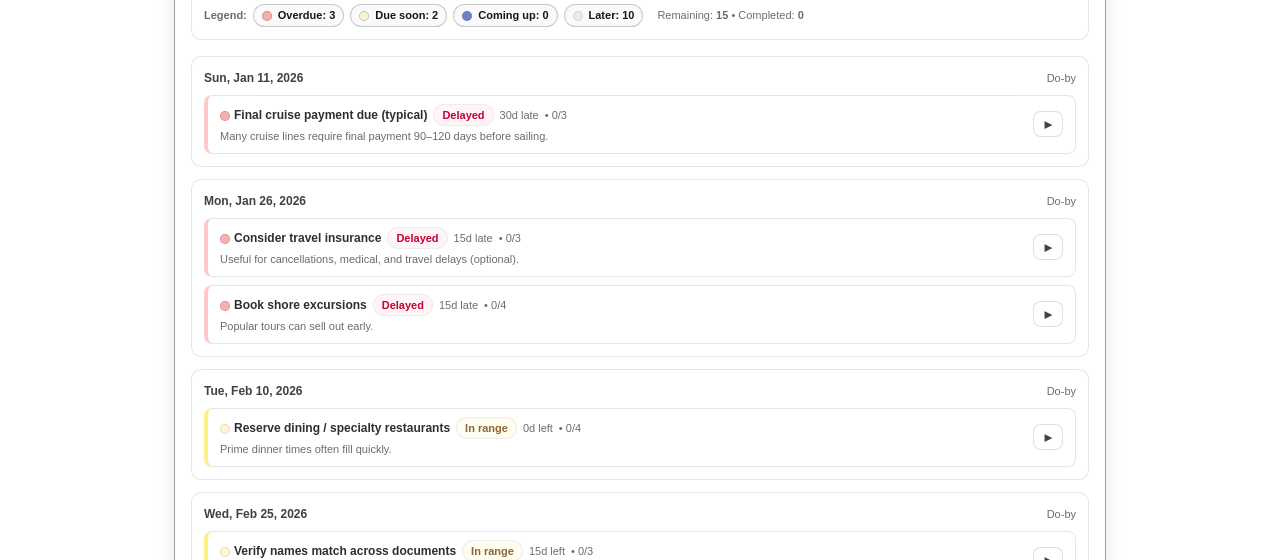
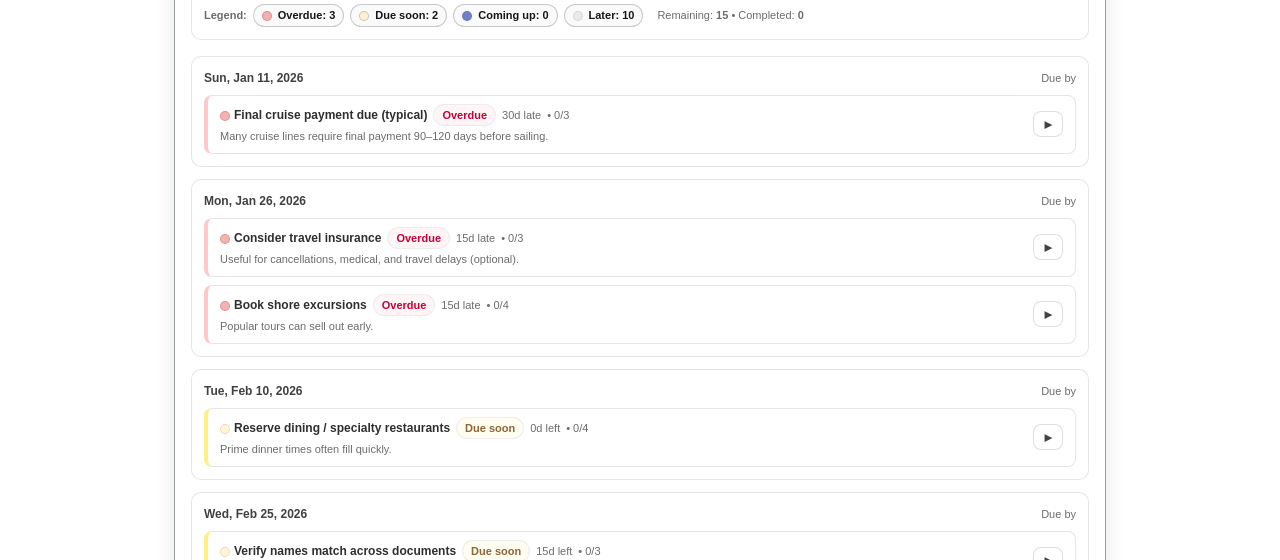
Before and after one commit to eventclock/event-clocks, a Next.js app: page /cruise in a window 1280 px wide. Shown: the part 392-952 px from the top of the page. Built offline with nearby package versions, Linux system fonts and the light colour scheme.

Commit message:
changed pill labels

```diff
--- a/src/app/cruise/CruiseTimelineClient.tsx
+++ b/src/app/cruise/CruiseTimelineClient.tsx
@@ -73,7 +73,7 @@ const LS_KEY = "eventclocks:cruise-plan:v1";
 const LS_EXPORT_SIG_KEY = "eventclocks:cruise-plan:lastExportSig:v1";
 
 const DEFAULT_DESCRIPTION =
-  "Tasks are sorted by Do-by date. Expand tasks to check off items and add remarks. Export for a portable backup.";
+  "Tasks are sorted by Due by date. Expand tasks to check off items and add remarks. Export for a portable backup.";
 
 function startOfToday() {
   const d = new Date();
@@ -136,12 +136,12 @@ function statusBadge(urgency: ComputedTask["urgency"]) {
   switch (urgency) {
     case "overdue":
       // pastel red
-      return { label: "Delayed", cls: "border-gray-200/70 bg-rose-50/70 text-rose-700" };
+      return { label: "Overdue", cls: "border-gray-200/70 bg-rose-50/70 text-rose-700" };
     case "inRange":
       // pastel yellow
-      return { label: "In range", cls: "border-gray-200/70 bg-yellow-50/70 text-yellow-900/80" };
+      return { label: "Due soon", cls: "border-gray-200/70 bg-yellow-50/70 text-yellow-900/80" };
     case "soon":
-      return { label: "Soon", cls: "border-gray-200/70 bg-sky-50/70 text-sky-900/80" };
+      return { label: "Coming up", cls: "border-gray-200/70 bg-sky-50/70 text-sky-900/80" };
     default:
       return { label: "Later", cls: "border-black/10 bg-white text-black/65" };
   }
@@ -1119,7 +1119,7 @@ export default function CruiseTimelineClient() {
               Today
             </button>
           ) : null}
-          <span>Tasks are shown on their Do-by dates.</span>
+          <span>Tasks are shown on their Due by dates.</span>
         </div>
       </div>
     );
@@ -1448,7 +1448,7 @@ export default function CruiseTimelineClient() {
                     <div style={{ fontSize: 12, fontWeight: 800, color: "rgba(0,0,0,0.75)" }}>
                       {formatDateLong(date)}
                     </div>
-                    <div className={styles.muted}>Do-by</div>
+                    <div className={styles.muted}>Due by</div>
                   </div>
 
                   <div className="space-y-2">
@@ -1687,7 +1687,7 @@ export default function CruiseTimelineClient() {
                 <div className={styles.sectionTitle}>How to use</div>
                 <ul className={styles.bullets}>
                 <li>Set sailing date + cruise length.</li>
-                <li>Work top-to-bottom: earliest Do-by dates first.</li>
+                <li>Work top-to-bottom: earliest Due by dates first.</li>
                 <li>Expand tasks to check off items and add remarks.</li>
                 <li>Use calendar items to jump to the task in the list.</li>
                 <li>Export ⬇️ for a portable backup.</li>
--- a/src/app/wedding-plan/WeddingPlanClient.tsx
+++ b/src/app/wedding-plan/WeddingPlanClient.tsx
@@ -71,7 +71,7 @@ const LS_KEY = "eventclocks:wedding-plan:v1";
 const LS_EXPORT_SIG_KEY = "eventclocks:wedding-plan:lastExportSig:v1";
 
 const DEFAULT_DESCRIPTION =
-  "Tasks are sorted by Do-by date. Expand items to check things off and add notes. Export for a portable backup.";
+  "Tasks are sorted by Due by date. Expand items to check things off and add notes. Export for a portable backup.";
 
 function startOfToday() {
   const d = new Date();
@@ -134,12 +134,12 @@ function statusBadge(urgency: ComputedTask["urgency"]) {
   switch (urgency) {
     case "overdue":
       // pastel red
-      return { label: "Delayed", cls: "border-gray-200/70 bg-rose-50/70 text-rose-700" };
+      return { label: "Overdue", cls: "border-gray-200/70 bg-rose-50/70 text-rose-700" };
     case "inRange":
       // pastel yellow
-      return { label: "In range", cls: "border-gray-200/70 bg-yellow-50/70 text-yellow-900/80" };
+      return { label: "Due soon", cls: "border-gray-200/70 bg-yellow-50/70 text-yellow-900/80" };
     case "soon":
-      return { label: "Soon", cls: "border-gray-200/70 bg-sky-50/70 text-sky-900/80" };
+      return { label: "Coming up", cls: "border-gray-200/70 bg-sky-50/70 text-sky-900/80" };
     default:
       return { label: "Later", cls: "border-black/10 bg-white text-black/65" };
   }
@@ -1189,7 +1189,7 @@ export default function WeddingPlanClient() {
               Today
             </button>
           ) : null}
-          <span>Tasks are shown on their Do-by dates.</span>
+          <span>Tasks are shown on their Due by dates.</span>
         </div>
       </div>
     );
@@ -1498,7 +1498,7 @@ export default function WeddingPlanClient() {
                     <div style={{ fontSize: 12, fontWeight: 800, color: "rgba(0,0,0,0.75)" }}>
                       {formatDateLong(date)}
                     </div>
-                    <div className={styles.muted}>Do-by</div>
+                    <div className={styles.muted}>Due by</div>
                   </div>
 
                   <div className="space-y-2">
```
